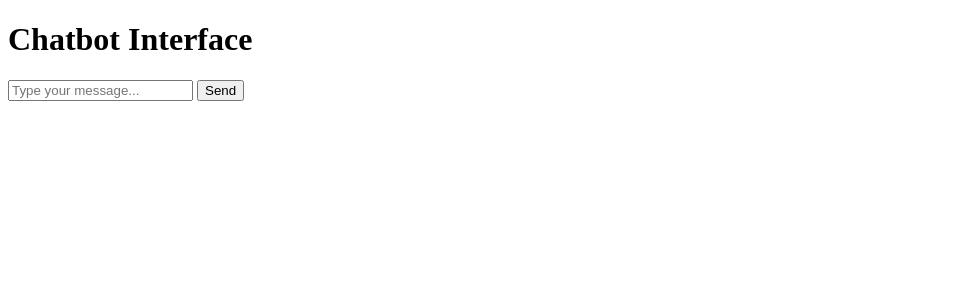
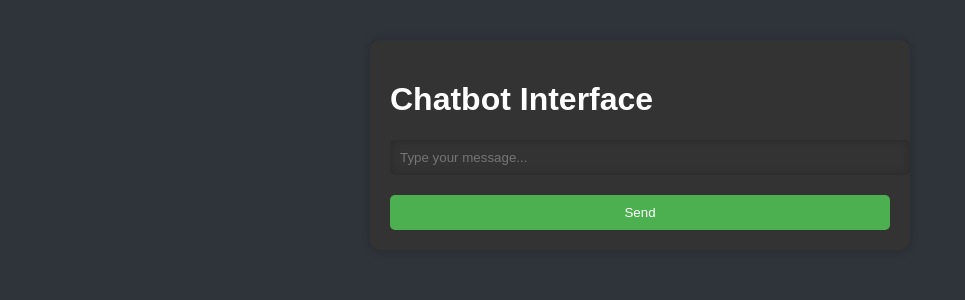
Before and after one commit to hazardscarn/aider_ui_build, a Flask app: page / in a window 1280 px wide. Shown: the top 300 px of the page, without its empty margins (0-965 px from the left). Run offline with Flask 3, Linux system fonts and the light colour scheme.

Commit message:
Updated the Flask app UI with a futuristic view and dark theme.

```diff
--- a/app.py
+++ b/app.py
@@ -12,4 +12,4 @@ def index():
     return render_template('index.html')
 
 if __name__ == '__main__':
-    app.run(debug=True)
+    app.run(debug=True, host='0.0.0.0', port=5000)
--- a/templates/index.html
+++ b/templates/index.html
@@ -4,12 +4,54 @@
     <meta charset="UTF-8">
     <meta name="viewport" content="width=device-width, initial-scale=1.0">
     <title>Chatbot Interface</title>
+    <style>
+        body {
+            background-color: #2f343a;
+            color: #fff;
+            font-family: Arial, sans-serif;
+        }
+
+        .container {
+            max-width: 500px;
+            margin: 40px auto;
+            padding: 20px;
+            background-color: #333;
+            border-radius: 10px;
+            box-shadow: 0 0 10px rgba(0, 0, 0, 0.2);
+        }
+
+        .input-field {
+            width: 100%;
+            padding: 10px;
+            margin-bottom: 20px;
+            background-color: #333;
+            border: none;
+            border-radius: 5px;
+            box-shadow: inset 0 0 10px rgba(0, 0, 0, 0.2);
+        }
+
+        .submit-btn {
+            width: 100%;
+            padding: 10px;
+            background-color: #4CAF50;
+            color: #fff;
+            border: none;
+            border-radius: 5px;
+            cursor: pointer;
+        }
+
+        .submit-btn:hover {
+            background-color: #3e8e41;
+        }
+    </style>
 </head>
 <body>
-    <h1>Chatbot Interface</h1>
-    <form method="POST">
-        <input type="text" id="user_input" name="user_input" placeholder="Type your message...">
-        <button type="submit">Send</button>
-    </form>
+    <div class="container">
+        <h1>Chatbot Interface</h1>
+        <form method="POST">
+            <input type="text" id="user_input" name="user_input" placeholder="Type your message..." class="input-field">
+            <button type="submit" class="submit-btn">Send</button>
+        </form>
+    </div>
 </body>
 </html>
```
